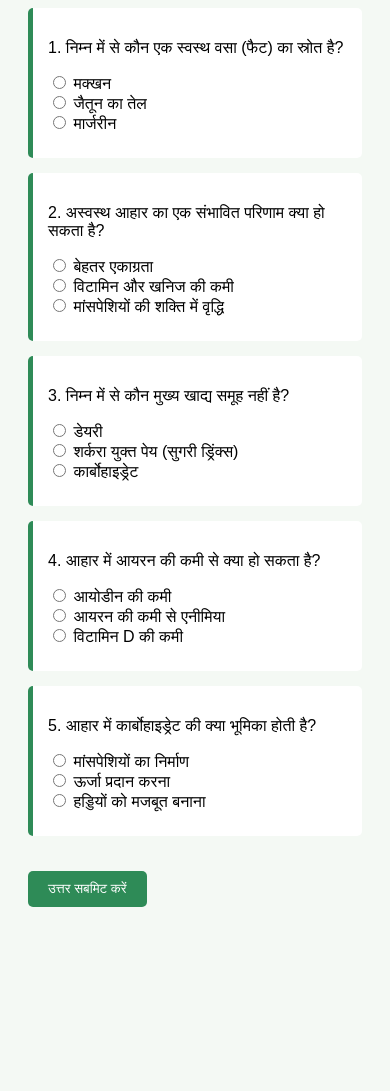
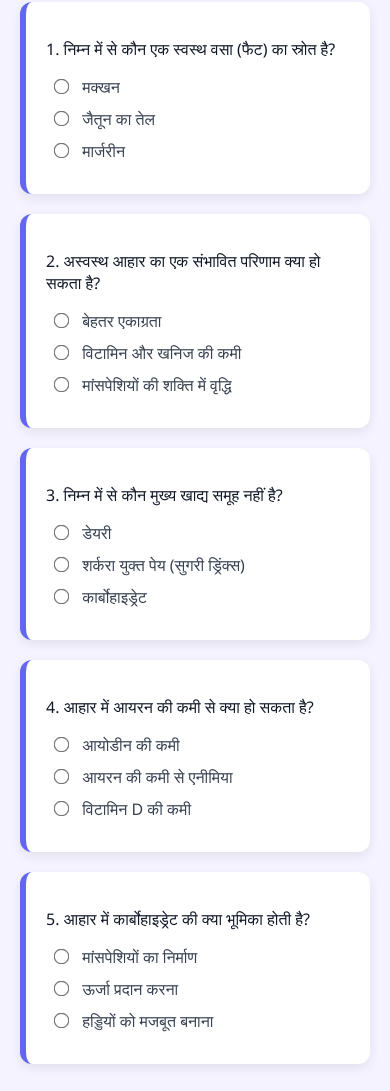
Before and after one commit to soumya06singh/healthy-diet-quiz, a plain HTML site: page index.html in a window 390 px wide. Shown: the part 100-1191 px from the top of the page. Before the commit the page ends 1035 px from the top, so only its background shows below. Drawn offline with Linux system fonts and the light colour scheme.

Commit message:
Updated quiz with scoring and style

```diff
--- a/index.html
+++ b/index.html
@@ -2,83 +2,161 @@
 <html lang="hi">
 <head>
   <meta charset="UTF-8">
-  <title>स्वस्थ आहार ज्ञान प्रश्नोत्तरी</title>
+  <meta name="viewport" content="width=device-width, initial-scale=1.0">
+  <title>स्वस्थ आहार प्रश्नोत्तरी</title>
   <style>
     body {
-      font-family: Arial, sans-serif;
-      background-color: #f4f9f4;
+      font-family: 'Segoe UI', sans-serif;
+      background-color: #f5f3ff;
       padding: 20px;
+      margin: 0;
+      display: flex;
+      justify-content: center;
     }
+
+    .container {
+      max-width: 700px;
+      width: 100%;
+    }
+
     h1 {
-      color: #2e8b57;
+      color: #4338ca;
+      text-align: center;
+      font-size: 2em;
+      margin-bottom: 30px;
     }
+
     .question {
       background: #ffffff;
-      padding: 15px;
-      margin: 15px 0;
-      border-left: 5px solid #2e8b57;
-      border-radius: 5px;
+      padding: 20px;
+      margin: 20px 0;
+      border-left: 6px solid #6366f1;
+      border-radius: 12px;
+      box-shadow: 0 4px 12px rgba(0,0,0,0.08);
     }
+
+    .question:hover {
+      transform: scale(1.01);
+      transition: 0.3s ease;
+    }
+
+    .question p {
+      font-size: 1.15em;
+      color: #111827;
+      font-weight: 500;
+    }
+
+    input[type="radio"] {
+      margin-right: 10px;
+      transform: scale(1.2);
+      accent-color: #6366f1;
+    }
+
+    label {
+      display: block;
+      margin: 10px 0;
+      font-size: 1em;
+      color: #374151;
+      cursor: pointer;
+      padding-left: 4px;
+    }
+
     button {
-      padding: 10px 20px;
-      background-color: #2e8b57;
+      display: block;
+      margin: 40px auto 10px;
+      padding: 14px 30px;
+      font-size: 1em;
+      background-color: #6366f1;
       color: white;
       border: none;
-      border-radius: 5px;
+      border-radius: 10px;
       cursor: pointer;
-      margin-top: 20px;
+      transition: background 0.3s ease;
     }
+
+    button:hover {
+      background-color: #4f46e5;
+    }
+
     .answer {
-      margin-top: 10px;
+      margin-top: 12px;
       font-weight: bold;
+      font-size: 1em;
+    }
+
+    .score {
+      text-align: center;
+      font-size: 1.2em;
+      margin-top: 30px;
+      color: #16a34a;
+      font-weight: bold;
+    }
+
+    @media (max-width: 600px) {
+      h1 {
+        font-size: 1.6em;
+      }
+
+      .question p,
+      label {
+        font-size: 1em;
+      }
+
+      button {
+        width: 100%;
+        font-size: 1em;
+      }
     }
   </style>
 </head>
 <body>
 
+  <div class="container">
     <h1>स्वस्थ आहार: प्रश्नोत्तरी</h1>
 
     <div class="question">
       <p>1. निम्न में से कौन एक स्वस्थ वसा (फैट) का स्रोत है?</p>
-    <input type="radio" name="q1" value="a"> मक्खन<br>
-    <input type="radio" name="q1" value="b"> जैतून का तेल<br>
-    <input type="radio" name="q1" value="c"> मार्जरीन<br>
+      <label><input type="radio" name="q1" value="a"> मक्खन</label>
+      <label><input type="radio" name="q1" value="b"> जैतून का तेल</label>
+      <label><input type="radio" name="q1" value="c"> मार्जरीन</label>
       <div id="a1" class="answer"></div>
     </div>
 
     <div class="question">
       <p>2. अस्वस्थ आहार का एक संभावित परिणाम क्या हो सकता है?</p>
-    <input type="radio" name="q2" value="a"> बेहतर एकाग्रता<br>
-    <input type="radio" name="q2" value="b"> विटामिन और खनिज की कमी<br>
-    <input type="radio" name="q2" value="c"> मांसपेशियों की शक्ति में वृद्धि<br>
+      <label><input type="radio" name="q2" value="a"> बेहतर एकाग्रता</label>
+      <label><input type="radio" name="q2" value="b"> विटामिन और खनिज की कमी</label>
+      <label><input type="radio" name="q2" value="c"> मांसपेशियों की शक्ति में वृद्धि</label>
       <div id="a2" class="answer"></div>
     </div>
 
     <div class="question">
       <p>3. निम्न में से कौन मुख्य खाद्य समूह नहीं है?</p>
-    <input type="radio" name="q3" value="a"> डेयरी<br>
-    <input type="radio" name="q3" value="b"> शर्करा युक्त पेय (सुगरी ड्रिंक्स)<br>
-    <input type="radio" name="q3" value="c"> कार्बोहाइड्रेट<br>
+      <label><input type="radio" name="q3" value="a"> डेयरी</label>
+      <label><input type="radio" name="q3" value="b"> शर्करा युक्त पेय (सुगरी ड्रिंक्स)</label>
+      <label><input type="radio" name="q3" value="c"> कार्बोहाइड्रेट</label>
       <div id="a3" class="answer"></div>
     </div>
 
     <div class="question">
       <p>4. आहार में आयरन की कमी से क्या हो सकता है?</p>
-    <input type="radio" name="q4" value="a"> आयोडीन की कमी<br>
-    <input type="radio" name="q4" value="b"> आयरन की कमी से एनीमिया<br>
-    <input type="radio" name="q4" value="c"> विटामिन D की कमी<br>
+      <label><input type="radio" name="q4" value="a"> आयोडीन की कमी</label>
+      <label><input type="radio" name="q4" value="b"> आयरन की कमी से एनीमिया</label>
+      <label><input type="radio" name="q4" value="c"> विटामिन D की कमी</label>
       <div id="a4" class="answer"></div>
     </div>
 
     <div class="question">
       <p>5. आहार में कार्बोहाइड्रेट की क्या भूमिका होती है?</p>
-    <input type="radio" name="q5" value="a"> मांसपेशियों का निर्माण<br>
-    <input type="radio" name="q5" value="b"> ऊर्जा प्रदान करना<br>
-    <input type="radio" name="q5" value="c"> हड्डियों को मजबूत बनाना<br>
+      <label><input type="radio" name="q5" value="a"> मांसपेशियों का निर्माण</label>
+      <label><input type="radio" name="q5" value="b"> ऊर्जा प्रदान करना</label>
+      <label><input type="radio" name="q5" value="c"> हड्डियों को मजबूत बनाना</label>
       <div id="a5" class="answer"></div>
     </div>
 
     <button onclick="checkAnswers()">उत्तर सबमिट करें</button>
+    <div id="score" class="score"></div>
+  </div>
 
   <script>
     function checkAnswers() {
@@ -98,17 +176,35 @@
         q5: "ऊर्जा प्रदान करना"
       };
 
+      let allAnswered = true;
       for (let i = 1; i <= 5; i++) {
-        let userAnswer = document.querySelector(`input[name="q${i}"]:checked`)?.value;
+        if (!document.querySelector(`input[name="q${i}"]:checked`)) {
+          allAnswered = false;
+          break;
+        }
+      }
+
+      if (!allAnswered) {
+        alert("कृपया सभी प्रश्नों के उत्तर दें।");
+        return;
+      }
+
+      let score = 0;
+
+      for (let i = 1; i <= 5; i++) {
+        let userAnswer = document.querySelector(`input[name="q${i}"]:checked`).value;
         let feedback = document.getElementById(`a${i}`);
         if (userAnswer === answers[`q${i}`]) {
           feedback.textContent = "✅ सही उत्तर!";
-          feedback.style.color = "green";
+          feedback.style.color = "#059669";
+          score++;
         } else {
           feedback.textContent = `❌ गलत उत्तर। सही उत्तर है: ${correctText[`q${i}`]}`;
-          feedback.style.color = "red";
+          feedback.style.color = "#b91c1c";
         }
       }
+
+      document.getElementById("score").textContent = `आपका स्कोर: ${score} / 5`;
     }
   </script>
 
```
Lines whose indentation alone changed are shown as unchanged.
